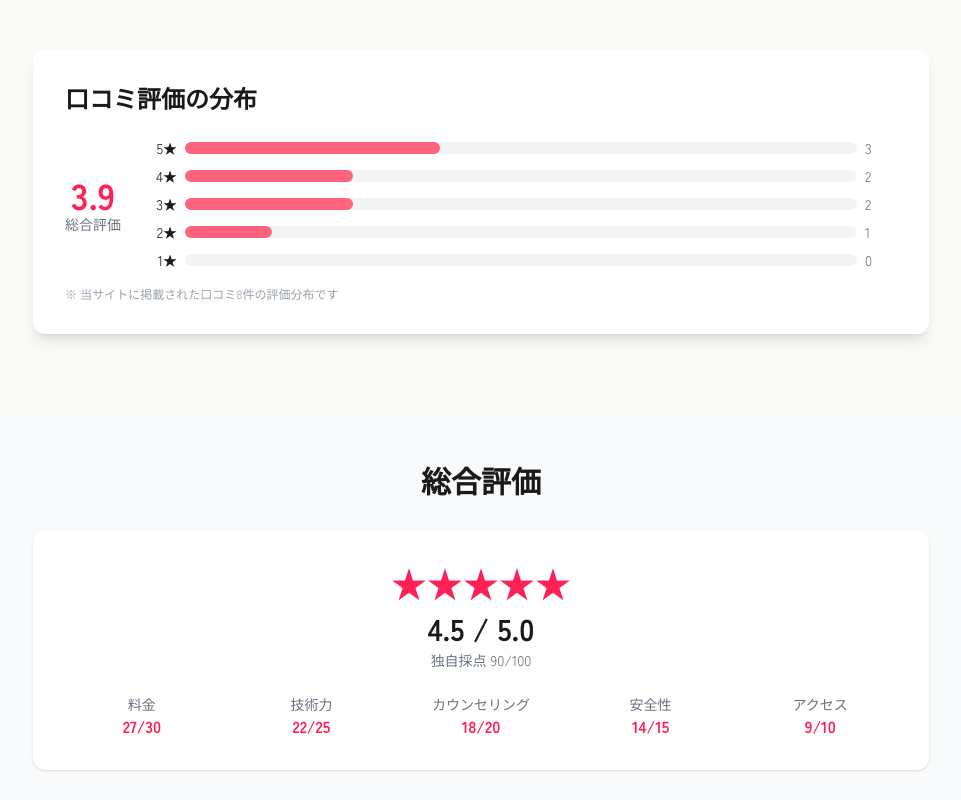
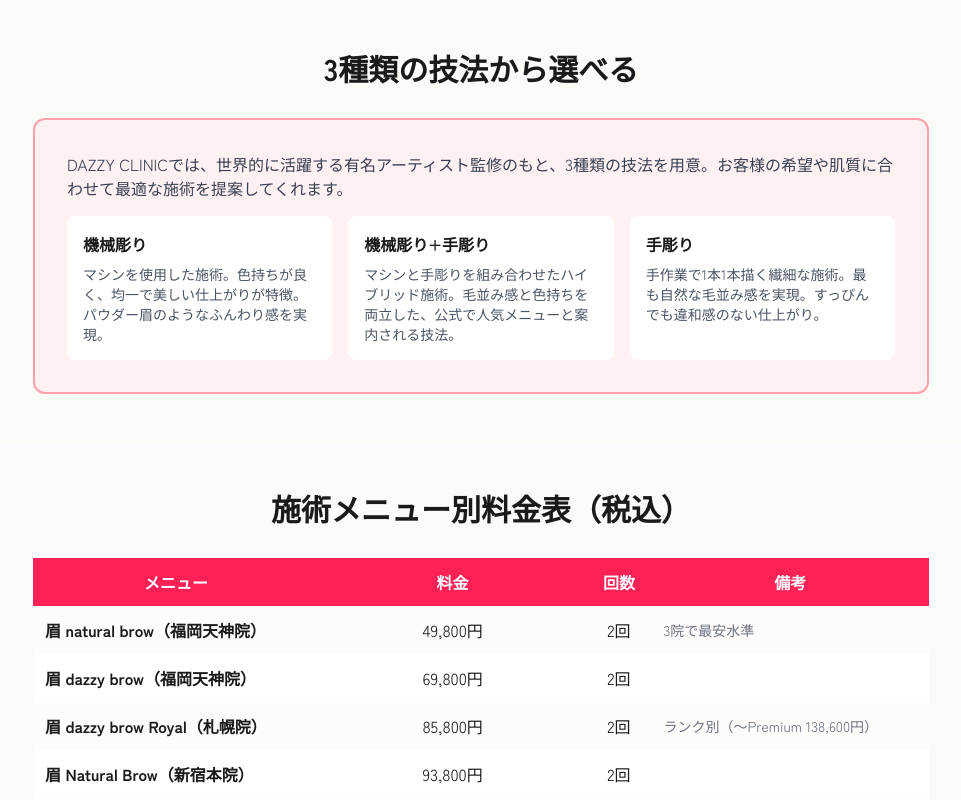
Before and after one commit to mediaxsaburoai0818-design/artmake-hikaku, a Next.js app: page /review/dazzy in a window 1280 px wide. Shown: the part 1880-2680 px from the top of the page, without its empty margins (159-1120 px from the left). Built offline with nearby package versions, Linux system fonts and the light colour scheme.

Commit message:
①dazzy自作評点撤去(評価分布/総合評価4.5/星表示) ②GA4 CTA計測基盤(ID待ち)

```diff
--- a/src/app/layout.tsx
+++ b/src/app/layout.tsx
@@ -1,3 +1,4 @@
+import Analytics from "@/components/Analytics";
 import type { Metadata } from "next";
 import { Zen_Kaku_Gothic_New } from "next/font/google";
 import "./globals.css";
@@ -33,6 +34,7 @@ export default function RootLayout({
         <Header />
         <div className="flex-1">{children}</div>
         <Footer />
+        <Analytics />
       </body>
     </html>
   );
--- a/src/app/review/dazzy/page.tsx
+++ b/src/app/review/dazzy/page.tsx
@@ -106,67 +106,6 @@ export default function DazzyClinicReviewPage() {
                 ))}
               </tbody>
             </table>
-          </div>
-        </div>
-      </section>
-
-      {/* 評価分布 */}
-      <section className="py-12 px-4">
-        <div className="max-w-4xl mx-auto">
-          <div className="bg-white rounded-xl shadow-lg p-8 mb-8">
-            <h2 className="text-2xl font-bold mb-6">口コミ評価の分布</h2>
-            <div className="flex items-center gap-6 mb-4">
-              <div className="text-center">
-                <p className="text-4xl font-bold text-rose-500">3.9</p>
-                <p className="text-sm text-gray-500">総合評価</p>
-              </div>
-              <div className="flex-1 space-y-2">
-                {[
-                  { stars: 5, percent: 38, count: 3 },
-                  { stars: 4, percent: 25, count: 2 },
-                  { stars: 3, percent: 25, count: 2 },
-                  { stars: 2, percent: 13, count: 1 },
-                  { stars: 1, percent: 0, count: 0 },
-                ].map(row => (
-                  <div key={row.stars} className="flex items-center gap-2 text-sm">
-                    <span className="w-8 text-right">{row.stars}★</span>
-                    <div className="flex-1 bg-gray-100 rounded-full h-3">
-                      <div className="bg-rose-400 h-3 rounded-full" style={{ width: `${row.percent}%` }} />
-                    </div>
-                    <span className="w-8 text-gray-500">{row.count}</span>
-                  </div>
-                ))}
-              </div>
-            </div>
-            <p className="text-xs text-gray-400 mt-2">※ 当サイトに掲載された口コミ8件の評価分布です</p>
-          </div>
-        </div>
-      </section>
-
-      {/* 総合評価 */}
-      <section className="py-12 px-4 bg-gray-50">
-        <div className="max-w-4xl mx-auto">
-          <h2 className="text-3xl font-bold text-center mb-8">総合評価</h2>
-          <div className="bg-white rounded-xl p-8 shadow-sm">
-            <div className="text-center mb-6">
-              <div className="text-rose-500 text-4xl mb-2">★★★★★</div>
-              <div className="text-3xl font-bold">4.5 / 5.0</div>
-              <div className="text-sm text-gray-500 mt-1">独自採点 90/100</div>
-            </div>
-            <div className="grid grid-cols-2 md:grid-cols-5 gap-4">
-              {[
-                { label: '料金', score: '27/30' },
-                { label: '技術力', score: '22/25' },
-                { label: 'カウンセリング', score: '18/20' },
-                { label: '安全性', score: '14/15' },
-                { label: 'アクセス', score: '9/10' },
-              ].map((item, i) => (
-                <div key={i} className="text-center">
-                  <div className="text-sm text-gray-500">{item.label}</div>
-                  <div className="font-bold text-rose-500">{item.score}</div>
-                </div>
-              ))}
-            </div>
           </div>
         </div>
       </section>
@@ -312,7 +251,7 @@ export default function DazzyClinicReviewPage() {
           <div className="space-y-4">
             {goodReviews.map((r, i) => (
               <div key={i} className="bg-white rounded-lg p-6 shadow-sm">
-                <div className="flex items-center gap-2 mb-2"><span className="text-yellow-500">{'★'.repeat(r.rating)}</span><span className="text-sm text-gray-500">{r.user}</span></div>
+                <div className="mb-2"><span className="text-sm font-semibold text-gray-600">{r.user}</span></div>
                 <p className="text-gray-600 italic">&quot;{r.text}&quot;</p>
               </div>
             ))}
@@ -327,7 +266,7 @@ export default function DazzyClinicReviewPage() {
           <div className="space-y-4">
             {badReviews.map((r, i) => (
               <div key={i} className="bg-white rounded-lg p-6 shadow-sm border-l-4 border-red-300">
-                <div className="flex items-center gap-2 mb-2"><span className="text-yellow-500">{'★'.repeat(r.rating)}{'☆'.repeat(5 - r.rating)}</span><span className="text-sm text-gray-500">{r.user}</span></div>
+                <div className="mb-2"><span className="text-sm font-semibold text-gray-600">{r.user}</span></div>
                 <p className="text-gray-600 italic">&quot;{r.text}&quot;</p>
               </div>
             ))}
--- /dev/null
+++ b/src/components/Analytics.tsx
@@ -0,0 +1,44 @@
+'use client';
+
+import { useEffect } from 'react';
+import Script from 'next/script';
+
+// GA4測定ID。施主から発行され次第ここに設定すると計測が有効化される（空の間は何も読み込まない）
+export const GA_MEASUREMENT_ID = '';
+
+// CTAクリック計測: アフィリ(px.a8.net)と公式サイトへの外部リンククリックをGA4イベントとして送信
+export default function Analytics() {
+  useEffect(() => {
+    if (!GA_MEASUREMENT_ID) return;
+    const handler = (e: MouseEvent) => {
+      const a = (e.target as HTMLElement)?.closest?.('a');
+      if (!a || !a.href) return;
+      let url: URL;
+      try { url = new URL(a.href, location.href); } catch { return; }
+      if (url.host === location.host) return; // 内部リンクは対象外
+      const isAffiliate = url.host.endsWith('a8.net') || url.host.includes('felmat');
+      const w = window as unknown as { gtag?: (...args: unknown[]) => void };
+      w.gtag?.('event', 'cta_click', {
+        cta_type: isAffiliate ? 'affiliate' : 'external',
+        link_domain: url.host,
+        link_url: url.href.slice(0, 180),
+        page_path: location.pathname,
+      });
+    };
+    document.addEventListener('click', handler, { capture: true });
+    return () => document.removeEventListener('click', handler, { capture: true });
+  }, []);
+
+  if (!GA_MEASUREMENT_ID) return null;
+  return (
+    <>
+      <Script src={`https://www.googletagmanager.com/gtag/js?id=${GA_MEASUREMENT_ID}`} strategy="afterInteractive" />
+      <Script id="ga4-init" strategy="afterInteractive">
+        {`window.dataLayer = window.dataLayer || [];
+function gtag(){dataLayer.push(arguments);}
+gtag('js', new Date());
+gtag('config', '${GA_MEASUREMENT_ID}');`}
+      </Script>
+    </>
+  );
+}
```
